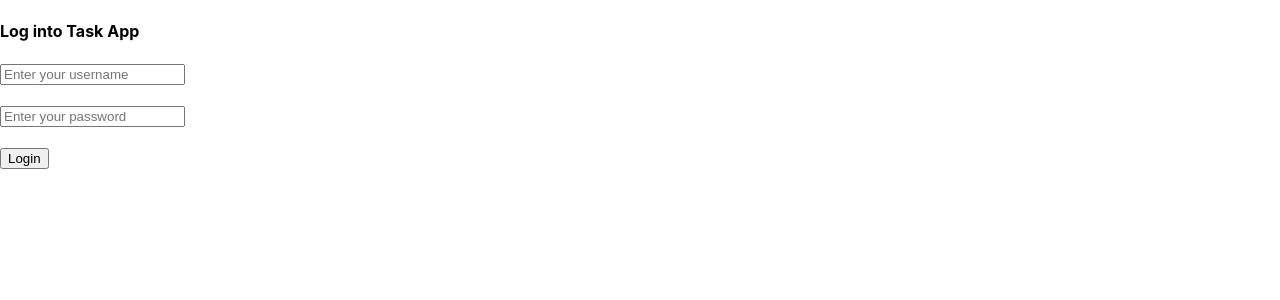
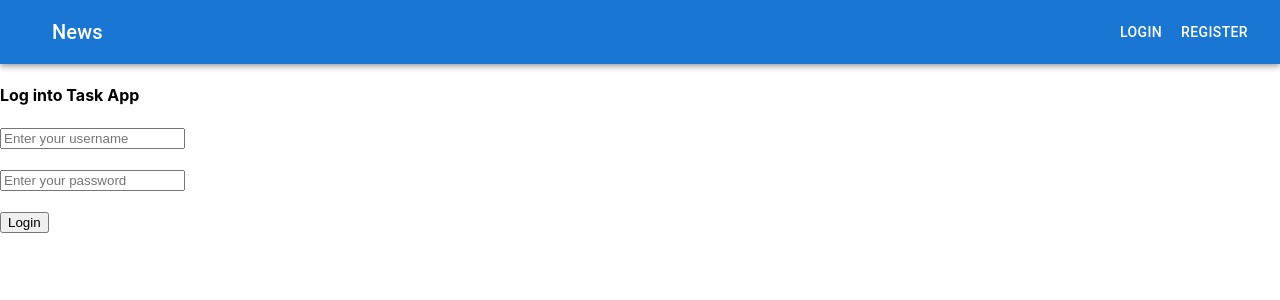
Before and after one commit to 220919-WVA-JavaReact/task-app-ui, a React (Create React App) app: page /login in a window 1280 px wide. Shown: the top 300 px of the page. Built offline with nearby package versions, Linux system fonts and the light colour scheme.

Commit message:
adding login and users

```diff
--- a/package.json
+++ b/package.json
@@ -3,6 +3,9 @@
   "version": "0.1.0",
   "private": true,
   "dependencies": {
+    "@emotion/react": "^11.10.5",
+    "@emotion/styled": "^11.10.5",
+    "@mui/material": "^5.10.11",
     "@testing-library/jest-dom": "^5.16.5",
     "@testing-library/react": "^13.4.0",
     "@testing-library/user-event": "^13.5.0",
--- a/src/App.tsx
+++ b/src/App.tsx
@@ -5,16 +5,22 @@ import Login from './components/login/Login';
 import { BrowserRouter, Routes, Route } from 'react-router-dom';
 import Dashboard from './components/dashboard/Dashboard';
 import { User } from './models/user';
+import Navbar from './components/nav/Navbar';
+import Register from './components/register/Register';
+import Userdash from './components/userdash/Userdash';
 
 function App() {
 
-  const [authUser, setAuthUser] = useState<User>();
+  const [authUser, setAuthUser] = useState<User>(); // generic to define type for state
 
   return (
     <BrowserRouter>
+        <Navbar currentUser={authUser} setCurrentUser={setAuthUser} />
         <Routes>
           <Route path="/login" element={<Login currentUser={authUser} setCurrentUser={setAuthUser}/>}/>
           <Route path="/dashboard" element={<Dashboard currentUser={authUser} />}/>
+          <Route path="/register" element={<Register currentUser={authUser} />}/>
+          <Route path="/userdash" element={<Userdash currentUser={authUser} />}/>
         </Routes>
     </BrowserRouter>
   );
--- a/src/components/dashboard/Dashboard.tsx
+++ b/src/components/dashboard/Dashboard.tsx
@@ -1,3 +1,4 @@
+import { Navigate } from "react-router-dom";
 import { User } from "../../models/user";
 
 interface IDashboard{
@@ -6,7 +7,10 @@ interface IDashboard{
 
 function Dashboard(props: IDashboard){
     return (
+        props.currentUser?
         <p>Welcome {props.currentUser?.username}!</p>
+        :
+        <Navigate to="/login" />
     );
 }
 export default Dashboard;
--- a/src/components/login/Login.tsx
+++ b/src/components/login/Login.tsx
@@ -50,7 +50,7 @@ function Login(props: ILoginProps) {
                 });
 
                 if (response.status == 200) {
-                    props.setCurrentUser(await response.json());
+                    props.setCurrentUser( await response.json());
                 } else {
                     setErrorMessage('Could not validate the provided credentials');
                 }
--- /dev/null
+++ b/src/components/nav/Navbar.tsx
@@ -0,0 +1,60 @@
+import { AppBar, Box, Button, IconButton, Toolbar, Typography } from "@mui/material";
+import { Link } from "react-router-dom";
+import { User } from "../../models/user";
+
+interface INavbarProps {
+    currentUser: User | undefined;
+    setCurrentUser: (nextUser: User | undefined) => void
+}
+
+function Navbar(props: INavbarProps) {
+
+    function logout() {
+        console.log('logout invoked!');
+        // fetch request to invalidate session
+
+        props.setCurrentUser(undefined);
+    }
+
+    return (
+        <Box sx={{ flexGrow: 1 }}>
+            <AppBar position="static">
+                <Toolbar>
+                    <IconButton
+                        size="large"
+                        edge="start"
+                        color="inherit"
+                        aria-label="menu"
+                        sx={{ mr: 2 }}
+                    >
+                    </IconButton>
+                    <Typography variant="h6" component="div" sx={{ flexGrow: 1 }}>
+                        News
+                    </Typography>
+                    {
+                        props.currentUser ?
+                            <>
+                                {
+                                    props.currentUser.role == 'ADMIN' ?
+                                        <>
+                                            <Button color="inherit"><Link style={{ textDecoration: 'none', color: 'white' }} color="inherit" to="/userdash">Users</Link></Button>
+                                            <Button color="inherit"><Link style={{ textDecoration: 'none', color: 'white' }} color="inherit" to="/dashboard">Dashboard</Link></Button>
+                                        </>
+                                        :
+                                        <></>
+                                }
+                                <Button color="inherit" onClick={logout}>Logout</Button>
+                            </>
+                            :
+                            <>
+                                <Button color="inherit"><Link style={{ textDecoration: 'none', color: 'white' }} color="inherit" to="/login">Login</Link></Button>
+                                <Button color="inherit"><Link style={{ textDecoration: 'none', color: 'white' }} color="inherit" to="/register">Register</Link></Button>
+                            </>
+                    }
+                </Toolbar>
+            </AppBar>
+        </Box>
+    ); // TO DO: decouple CSS for Link
+}
+
+export default Navbar;
--- /dev/null
+++ b/src/components/register/Register.tsx
@@ -0,0 +1,19 @@
+import { Navigate } from "react-router-dom";
+import { User } from "../../models/user";
+
+interface IRegisterProps{
+    currentUser: User | undefined
+}
+
+function Register(props: IRegisterProps){
+
+    return(
+        props.currentUser? // condition to be evaluated, ie: if(user)
+        // <p> Welcome {props.currentUser.username}! </p> // if true
+        <Navigate to="/dashboard" />
+        : // else
+        <p>Register works</p>
+    );
+}
+
+export default Register;
--- /dev/null
+++ b/src/components/user/Userdisplay.tsx
@@ -0,0 +1,20 @@
+import { Role } from "../../models/role";
+
+interface IUserdisplayProps{
+    role: Role
+    id: number,
+    username: string,
+}
+
+function Userdisplay(props: IUserdisplayProps){
+
+    return(
+        <tr>
+            <td>{props.id}</td>
+            <td>{props.username}</td>
+            <td>{props.role}</td>
+        </tr>
+    );
+}
+
+export default Userdisplay;
--- /dev/null
+++ b/src/components/userdash/Userdash.tsx
@@ -0,0 +1,67 @@
+import { useEffect, useState } from "react";
+import { Navigate } from "react-router-dom";
+import { User } from "../../models/user";
+import Userdisplay from "../user/Userdisplay";
+
+interface IUserdashProps {
+    currentUser: User | undefined
+}
+
+function Userdash(props: IUserdashProps) {
+
+    const [users, setUsers] = useState<User[]>([] as User[]); // <User[]> generic to define type of 'users' variable
+    // default value to be an empty array as an empty user array
+
+
+    // Higher order function: function that takes function(s) as parameter(s) or return a function
+    // Similar to componentDidMount and componentDidUpdate:
+    useEffect(() => {
+        // console.log('Use effect triggered.');
+        fetchUsers();
+        return function () {
+            console.log('Use effect cleanup (unmounting component)');
+        };
+    }, []); // with one argument useEffect hook triggers on state change, if a second arg is provided, effect will only activate if the values in the list change.
+
+    async function fetchUsers() {
+        try {
+            let res = await fetch('http://localhost:8080/task-app/users', {
+                method: 'GET',
+                credentials: 'include'
+            }); // returns a promise of the response, await lets the promise resolve before we try to use it
+
+            if (res.status != 200) {
+                console.log('Could not retrieve users.');
+            } else {
+                setUsers(await res.json());
+            }
+        } catch (err) {
+            // TODO: Make errorMessage component for reusability
+            console.log('There was an error communicating with the API.');
+        }
+
+    }
+
+    return (
+        // only accessible for admin users
+        props.currentUser?.role == "ADMIN" ?
+            <>
+                <p>User Dashboard:</p>
+                <table>
+                    <tr>
+                        <th>id</th>
+                        <th>username</th>
+                        <th>role</th>
+                    </tr>
+                    {
+                        // users.map( user => <Userdisplay id={user.id} username={user.username} role={user.role}/>)
+                        users.map( user => <Userdisplay key={user.id} {...user} />) // key attribute helps react with rendering (preferably should be a unique identifier)
+                    }
+                </table>
+            </>
+            :
+            <Navigate to="/login" />
+    );
+}
+
+export default Userdash;
```
Also changed, not shown: 1 other file (tests, documents, lock files or other folders).
